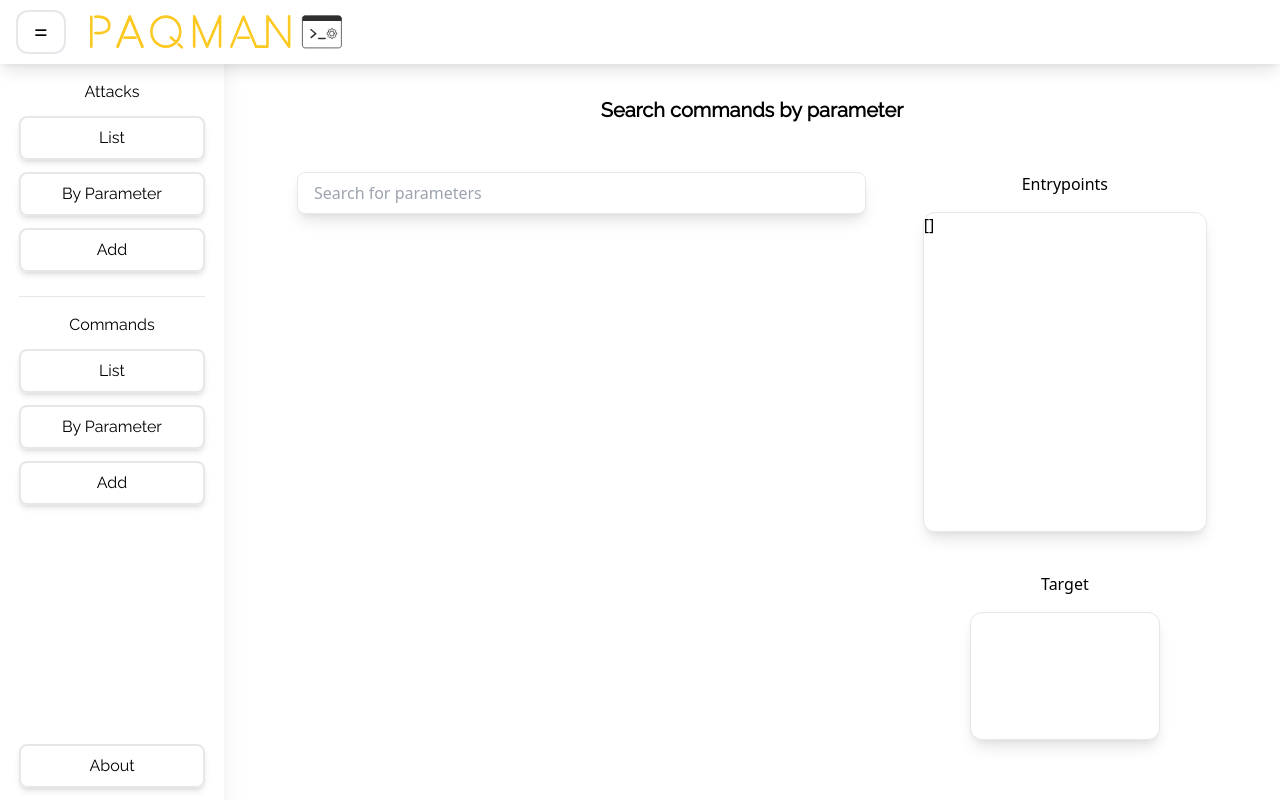
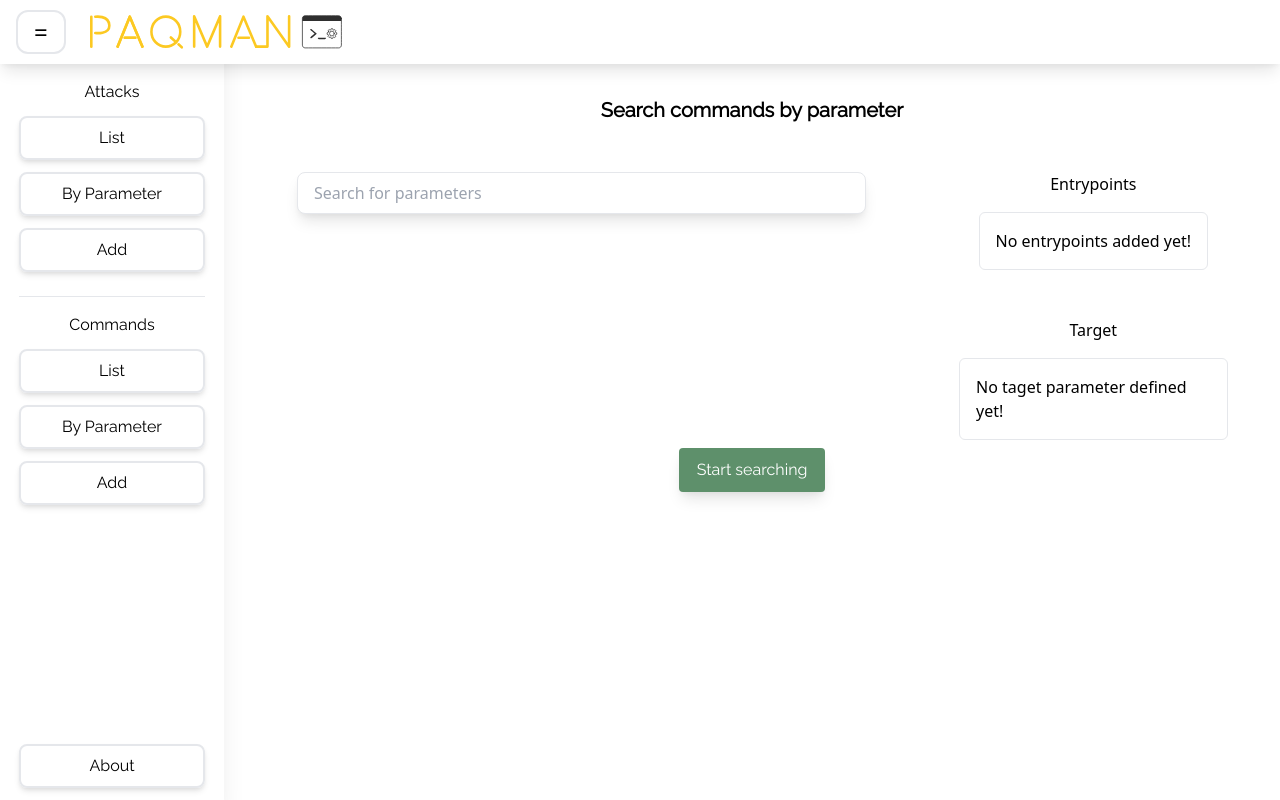
Before and after one commit to paqman-project/paqman, a React (Create React App) app in the folder frontend/: page /prepare/command/by-parameter in a window 1280 px wide. Built offline with nearby package versions, Linux system fonts and the light colour scheme.

Commit message:
First parameter dump designs

```diff
--- a/frontend/src/components/APISearchbar.js
+++ b/frontend/src/components/APISearchbar.js
@@ -37,11 +37,12 @@
             }
             // compose query string
             let p = new URLSearchParams()
+            if (searchFor) {
+                p.set("for", searchFor)
+            }
             p.set("term", value)
-            if (searchFor) {
-                p.set("searchFor", searchFor)
-            }
             // request and set results
+
             ////// TEMP START //////
             console.log(`Fetching /api/search?${p.toString()}`)
             setResults([
@@ -54,14 +55,35 @@
                     "_id": "loool2",
                     "name": "Nichts so geiler Parameter",
                     "description": "Alla"
-                }
+                },
+                {
+                    "_id": "Apfe",
+                    "name": "Geiler Parameter",
+                    "description": "Riiichtig geil"
+                },
+                {
+                    "_id": "senf",
+                    "name": "Nichts so geiler Parameter",
+                    "description": "Alla"
+                },
+                {
+                    "_id": "kind",
+                    "name": "Geiler Parameter",
+                    "description": "Riiichtig geil"
+                },
+                {
+                    "_id": "nicola",
+                    "name": "Nichts so geiler Parameter",
+                    "description": "Alla"
+                },
             ])
             setHaveResults(true)
             ////// TEMP END //////
+
             /*fetch(`/api/search?${p.toString()}`)
                 .then((r) => r.json())
                 .then((r) => setResults(r))
-                .then(() => setHaveResults(r))
+                .then(() => setHaveResults(true))
                 .catch((e) => console.log(e))*/
         }, 500)
         setSearchTimer(timeout)
@@ -89,7 +111,7 @@
             {(haveResults && overlay) && (
                 <div className="absolute w-full z-10">
                     <div className="-mt-4 mx-4 bg-white shadow-md border rounded-b-lg">
-                        <div className="mt-4 p-4">
+                        <div className="mt-4 p-4 max-h-96 overflow-y-auto">
                             {results
                                 ? doOverlay()
                                 : <p>No results</p>
--- a/frontend/src/views/preparation/CommandByParameterView.js
+++ b/frontend/src/views/preparation/CommandByParameterView.js
@@ -15,8 +15,8 @@
         <div className="h-full">
             <ViewHeading title="Search commands by parameter" />
             <div className="grid grid-cols-3 h-full">
-                <div className="col-span-2">
-                    <div className="w-5/6 max-w-5xl mb-10 mx-auto">
+                <div className="col-span-2 w-full">
+                    <div className="w-5/6 mx-auto max-w-5xl">
                         <APISearchbar
                             searchFor="parameters"
                             overlay={(results) => (
@@ -39,8 +39,8 @@
                                                             onClick={() => {
                                                                 setHave(old => {
                                                                     let temp = [...old]
-                                                                    if (!temp.includes(c.name)) {
-                                                                        temp.push(c.name)
+                                                                    if (!temp.includes(c)) {
+                                                                        temp.push(c)
                                                                     }
                                                                     return temp
                                                                 })
@@ -51,8 +51,7 @@
                                                         <Button
                                                             title="Set target"
                                                             onClick={() => {
-                                                                console.log("Clicked senf")
-                                                                setWant(c.name)
+                                                                setWant(c)
                                                             }}
                                                         />
                                                     </div>
@@ -65,23 +64,73 @@
                         />
                     </div>
                 </div>
-                <div className="col-span-1">
-                    <div className="w-5/6 flex flex-col space-y-10">
-                        <div>
+                {/* Dumps for have and want parameters */}
+                <div className="col-span-1 w-full">
+                    <div className="w-5/6 mx-auto max-w-5xl flex flex-col space-y-10">
+                        {/* Dump for have parameters */}
+                        <div className="mx-auto">
                             <h1 className="text-center text-md mb-4">Entrypoints</h1>
-                            <div className="h-80 bg-white border rounded-xl shadow-lg">
-                                <p>{JSON.stringify(have)}</p>
+                            <div>
+                                {(have && have.length > 0)
+                                    ? (
+                                        have.map(h => (
+                                            <div className="border m-2 p-2 rounded-md">
+                                                <div>
+                                                    <p className="text-lg bg-gray-100 rounded px-2 py-1">
+                                                        {h.name}
+                                                    </p>
+                                                    <p className="p-2">
+                                                        {h.description}
+                                                    </p>
+                                                </div>
+                                            </div>
+                                        ))
+                                    ) : (
+                                        <div className="border m-2 p-2 rounded-md">
+                                            <p className="p-2">
+                                                No entrypoints added yet!
+                                            </p>
+                                        </div>
+                                    )
+                                }
                             </div>
                         </div>
-                        <div>
+                        {/* Dump for want parameter */}
+                        <div className="mx-auto">
                             <h1 className="text-center text-md mb-4">Target</h1>
-                            <div className="h-32 w-2/3 mx-auto bg-white border rounded-xl shadow-lg">
-                                <p>{JSON.stringify(want)}</p>
+                            <div>
+                                {want
+                                    ? (
+                                        <div className="border m-2 p-2 rounded-md">
+                                            <div>
+                                                <p className="text-lg bg-gray-100 rounded px-2 py-1">
+                                                    {want.name}
+                                                </p>
+                                                <p className="p-2">
+                                                    {want.description}
+                                                </p>
+                                            </div>
+                                        </div>
+                                    ) : (
+                                        <div className="border m-2 p-2 rounded-md">
+                                            <p className="p-2">
+                                                No taget parameter defined yet!
+                                            </p>
+                                        </div>
+                                    )
+
+                                }
                             </div>
                         </div>
                     </div>
                 </div>
             </div>
+            {/* Submit button */}
+            <div className="text-center">
+                <div>
+                    <Button title="Start searching" important />
+                </div>
+            </div>
         </div>
     )
 }
```
